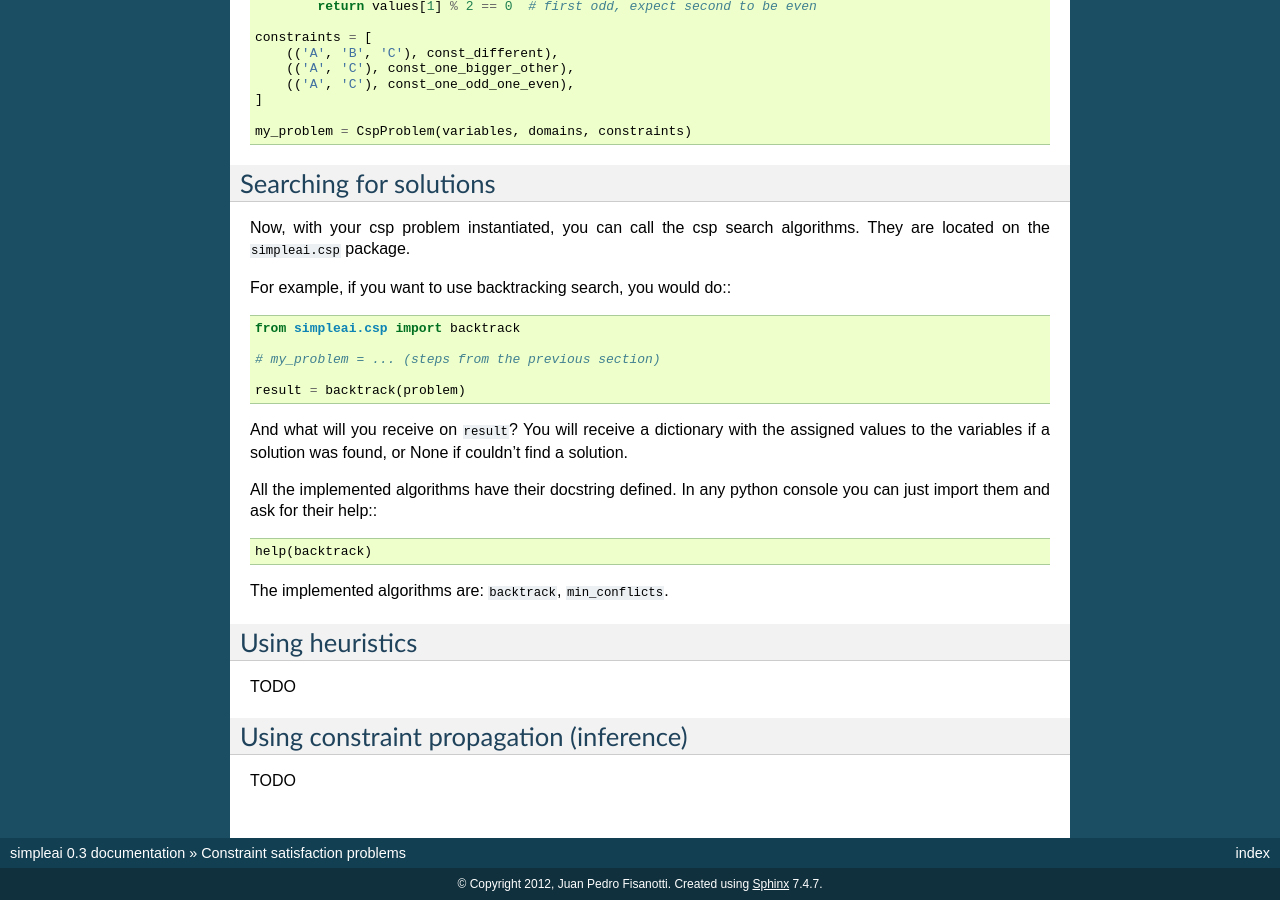
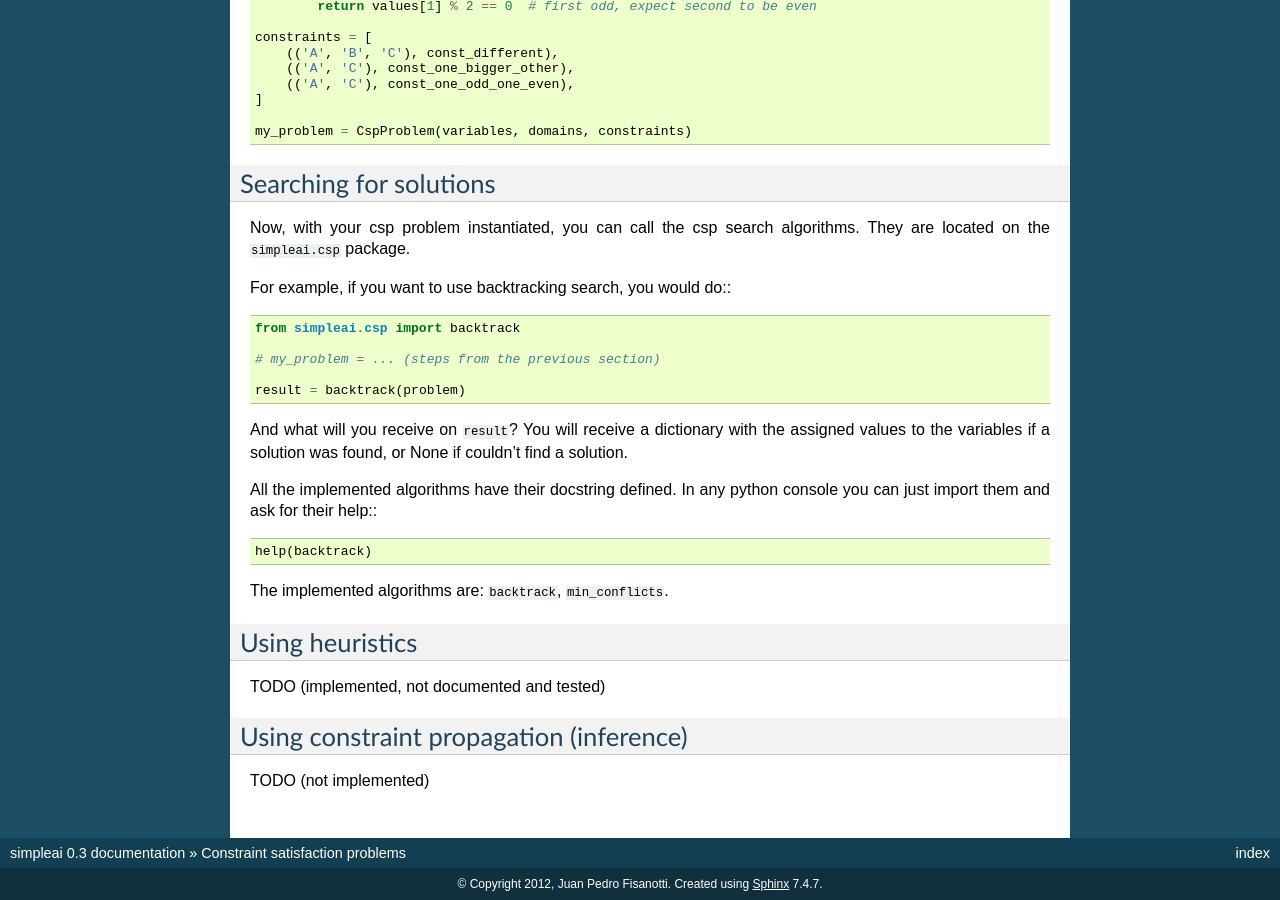
Before and after one commit to simpleai-team/simpleai, a Sphinx documentation site: the page built from docs/constraint_satisfaction_problems.rst, in a window 1280 px wide and 900 px high, scrolled down 1116 px. Built offline with Sphinx 7.4.7, drawn with Linux system fonts in a browser that asks for light colours.

Commit message:
More detail on doc TODOs

```diff
--- a/docs/constraint_satisfaction_problems.rst
+++ b/docs/constraint_satisfaction_problems.rst
@@ -81,9 +81,9 @@ The implemented algorithms are: ``backtrack``, ``min_conflicts``.
 Using heuristics
 ----------------
 
-TODO
+TODO (implemented, not documented and tested)
 
 Using constraint propagation (inference)
 ----------------------------------------
 
-TODO
+TODO (not implemented)
```
